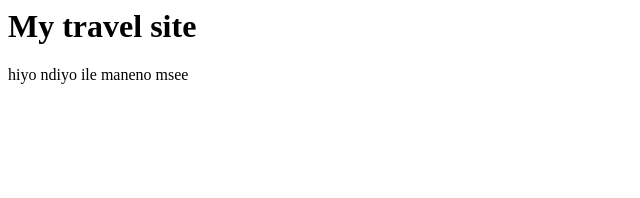
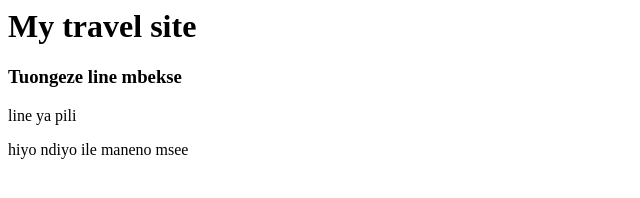
Before and after one commit to gichuho/travel-site, a plain HTML site: page index.html in a window 1280 px wide. Shown: the whole page, without its empty margins (0-640 px from the left). Drawn offline with Linux system fonts and the light colour scheme.

Commit message:
added a header and a paragraph tag

```diff
--- a/index.html
+++ b/index.html
@@ -1,2 +1,4 @@
 <h1>My travel site </h1>
+<h3>Tuongeze line mbekse</h3>
+<p>line ya pili</p3>
 <p>hiyo ndiyo ile maneno msee </p>
```
